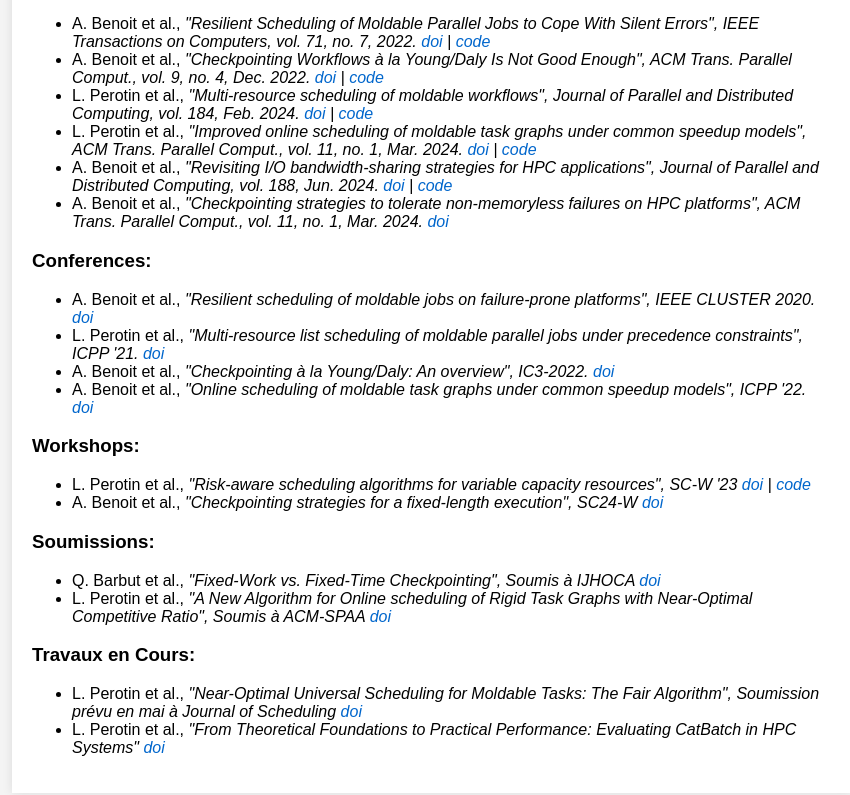
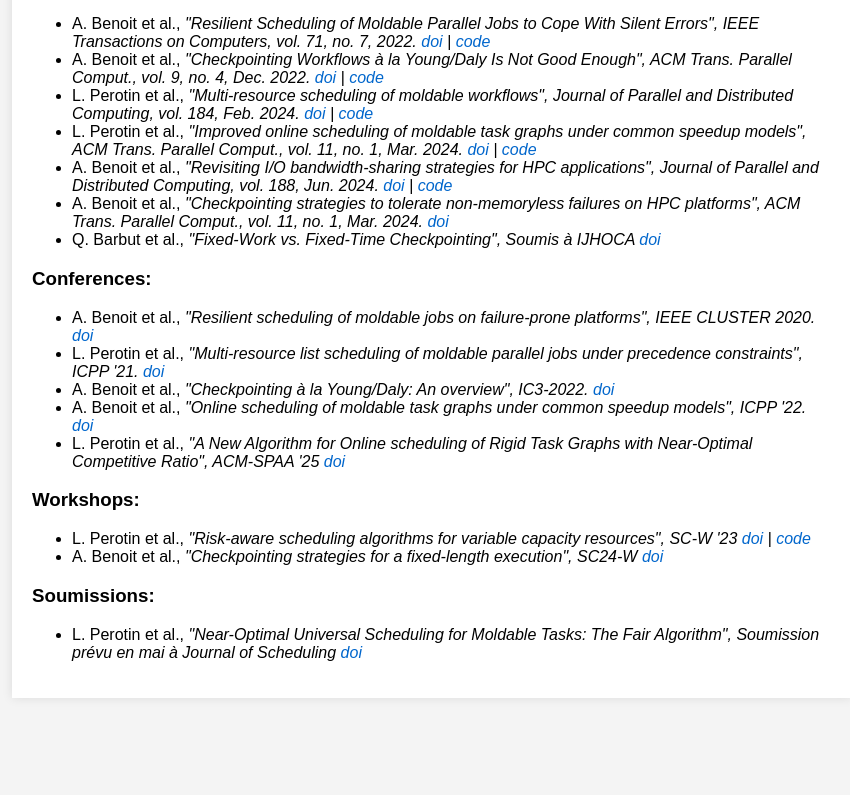
Before and after one commit to lucasperotin/lucasperotin.github.io, a plain HTML site: page index.html in a window 1280 px wide. Shown: the part 874-1669 px from the top of the page, without its empty margins (208-1058 px from the left). After the commit the page ends 1592 px from the top, so only its background shows below. Drawn offline with Linux system fonts and the light colour scheme.

Commit message:
Update index.html

```diff
--- a/index.html
+++ b/index.html
@@ -82,6 +82,7 @@
     <li>L. Perotin et al., <i>"Improved online scheduling of moldable task graphs under common speedup models", ACM Trans. Parallel Comput., vol. 11, no. 1, Mar. 2024. <a href="3630052.pdf">doi</a> | <a href="https://github.com/lucasperotin/moldableScheduling">code</a></i></li>
     <li>A. Benoit et al., <i>"Revisiting I/O bandwidth-sharing strategies for HPC applications", Journal of Parallel and Distributed Computing, vol. 188, Jun. 2024. <a href="RR-9502.pdf">doi</a> | <a href="https://github.com/lucasperotin/stochasticIO">code</a></i></li>
     <li>A. Benoit et al., <i>"Checkpointing strategies to tolerate non-memoryless failures on HPC platforms", ACM Trans. Parallel Comput., vol. 11, no. 1, Mar. 2024. <a href="topc-with-supplemental.pdf">doi</a></i></li>
+    <li>Q. Barbut et al., <i>"Fixed-Work vs. Fixed-Time Checkpointing", Soumis à IJHOCA <a href="ijhpca.pdf">doi</a></i></li>
 </ul>
 
 <h3>Conferences:</h3>
@@ -90,28 +91,20 @@
     <li>L. Perotin et al., <i>"Multi-resource list scheduling of moldable parallel jobs under precedence constraints", ICPP '21. <a href="2106.07059v1.pdf">doi</a></i></li>
     <li>A. Benoit et al., <i>"Checkpointing à la Young/Daly: An overview", IC3-2022. <a href="ic3-invited.pdf">doi</a></i></li>
     <li>A. Benoit et al., <i>"Online scheduling of moldable task graphs under common speedup models", ICPP '22. <a href="3545008.3545049.pdf">doi</a></i></li>
+    <li>L. Perotin et al., <i>"A New Algorithm for Online scheduling of Rigid Task Graphs with Near-Optimal Competitive Ratio", ACM-SPAA '25 <a href="Rigid-JOS.pdf">doi</a></i></li>
 </ul>
 
 <h3>Workshops:</h3>
 <ul>
-<li>L. Perotin et al., <i>"Risk-aware scheduling algorithms for variable capacity resources", SC-W '23 <a href="3624062.3624194.pdf">doi</a> | <a href="https://github.com/lucasperotin/variableResources">code</a></i></li>    <li>A. Benoit et al., <i>"Checkpointing strategies for a fixed-length execution", SC24-W <a href="RR-9552.pdf">doi</a></i></li>
+<li>L. Perotin et al., <i>"Risk-aware scheduling algorithms for variable capacity resources", SC-W '23 <a href="3624062.3624194.pdf">doi</a> | <a href="https://github.com/lucasperotin/variableResources">code</a></i></li>
+<li>A. Benoit et al., <i>"Checkpointing strategies for a fixed-length execution", SC24-W <a href="RR-9552.pdf">doi</a></i></li>
 </ul>
 
 <h3>Soumissions:</h3>
 <ul>
-    <li>Q. Barbut et al., <i>"Fixed-Work vs. Fixed-Time
-Checkpointing", Soumis à IJHOCA <a href="ijhpca.pdf">doi</a></i></li>
-    <li>L. Perotin et al., <i>"A New Algorithm for Online scheduling of Rigid Task Graphs with
-Near-Optimal Competitive Ratio", Soumis à ACM-SPAA <a href="Rigid-JOS.pdf">doi</a></i></li>
+    <li>L. Perotin et al., <i>"Near-Optimal Universal Scheduling for Moldable Tasks: The Fair Algorithm", Soumission prévu en mai à Journal of Scheduling <a href="moldable-online-new.pdf">doi</a></i></li>
 </ul>
 
-
-<h3>Travaux en Cours:</h3>
-<ul>
-    <li>L. Perotin et al., <i>"Near-Optimal Universal Scheduling for Moldable Tasks: The Fair Algorithm", Soumission prévu en mai à Journal of Scheduling <a href="moldable-online-new.pdf">doi</a></i></li>
-    <li>L. Perotin et al., <i>"From Theoretical Foundations to Practical Performance: Evaluating CatBatch in HPC Systems" <a href="Rigid.pdf">doi</a></i></li>
-</ul>
-
-    </div>
+</div>
 </body>
 </html>
```
